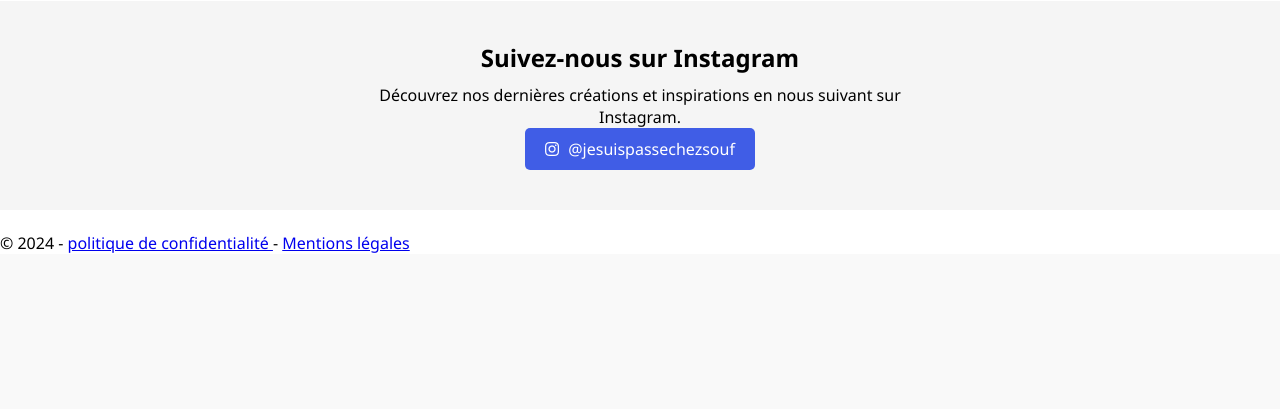
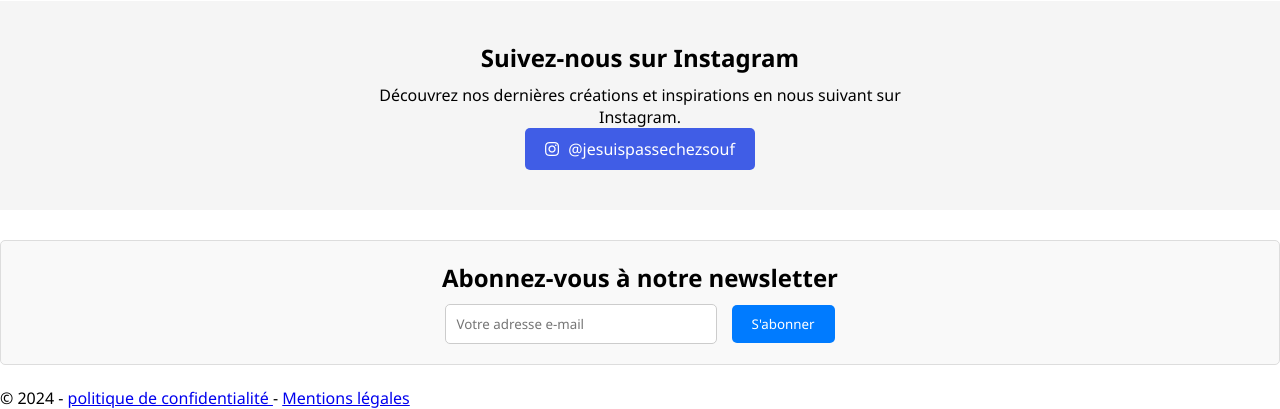
Before and after one commit to SaidBKH/BarberProjet, a PHP site: page / in a window 1280 px wide. Shown: the part 957-1366 px from the top of the page. Before the commit the page ends 1210 px from the top, so only its background shows below. Run offline with PHP 8.4, Linux system fonts and the light colour scheme; data that the repository does not hold is empty; some libraries are stand-ins or nearby versions.

Commit message:
changement newletter

```diff
--- a/public/css/style.home.css
+++ b/public/css/style.home.css
@@ -238,3 +238,39 @@ align-items: center;
   .swiper-button-prev:hover {
     background-color: rgba(0, 0, 0, 0.8); /* Couleur de fond au survol */
   }
+
+
+  .newsletter {
+    text-align: center;
+    padding: 20px;
+    background-color: #f9f9f9;
+    border: 1px solid #ddd;
+    border-radius: 5px;
+    margin-top: 30px;
+  }
+
+  .newsletter h2 {
+    font-size: 24px;
+    margin-bottom: 10px;
+  }
+
+  .newsletter input[type="email"] {
+    width: 250px;
+    padding: 10px;
+    margin-right: 10px;
+    border: 1px solid #ccc;
+    border-radius: 5px;
+  }
+
+  .newsletter button {
+    padding: 10px 20px;
+    background-color: #007bff;
+    color: #fff;
+    border: none;
+    border-radius: 5px;
+    cursor: pointer;
+  }
+
+  .newsletter button:hover {
+    background-color: #0056b3;
+  }
--- a/view/accueil/home.php
+++ b/view/accueil/home.php
@@ -106,6 +106,15 @@ const swiper = new Swiper('.swiper-container', {
 </div>
 
 <div class="newletter">
+
+<div class="newsletter">
+  <h2>Abonnez-vous à notre newsletter</h2>
+  <form action="traitement-newsletter.php" method="POST">
+    <input type="email" name="email" placeholder="Votre adresse e-mail" required>
+    <button type="submit">S'abonner</button>
+  </form>
+</div>
+
 </div>
 
 <div class="footer">
```
